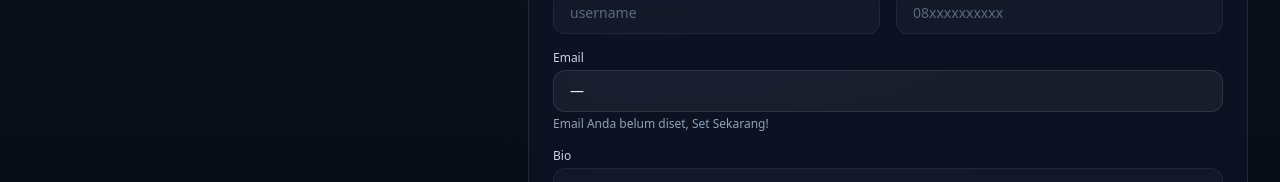
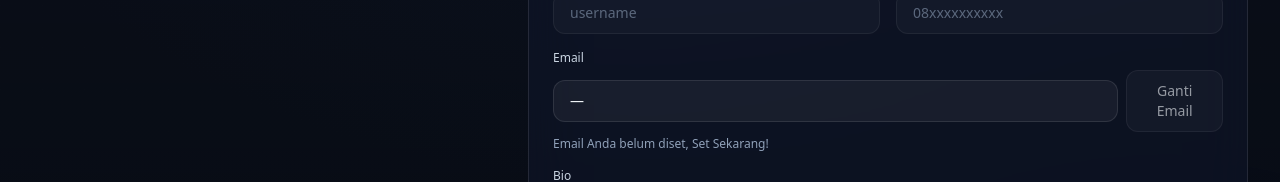
Before and after one commit to fafa123id/ubmager-fe, a Nuxt app: page /profile in a window 1280 px wide. Shown: the part 565-747 px from the top of the page. Built offline with nearby package versions, Linux system fonts and the light colour scheme; no server answers.

Commit message:
Enhance profile page: add email change button and improve layout

```diff
--- a/app/pages/profile/index.vue
+++ b/app/pages/profile/index.vue
@@ -39,14 +39,14 @@ const verificationEmail = async () => {
   }
 };
 const { $api } = useNuxtApp();
-const fetching = () =>{
+const fetching = () => {
   loading.value = true;
   useSwal().showLoading();
   fetchUser().finally(() => {
     loading.value = false;
     useSwal().close();
   });
-}
+};
 /* ----- State ----- */
 const loading = ref(true);
 const saving = ref(false);
@@ -572,9 +572,23 @@ const showUnlinkGoogleModal = ref(false);
 
               <div class="sm:col-span-2">
                 <label class="mb-1 block text-xs text-slate-300">Email</label>
-                <h2 class="w-full rounded-xl border border-white/10 bg-white/5 px-4 py-2.5 text-sm text-slate-100 placeholder:text-slate-400 outline-none ring-1 ring-transparent focus:ring-indigo-400">
-                  {{ userObject.email || "—" }}
-                </h2>
+                <div class="flex items-center gap-2">
+                  <h2
+                    class="w-full rounded-xl border border-white/10 bg-white/5 px-4 py-2.5 text-sm text-slate-100 placeholder:text-slate-400 outline-none ring-1 ring-transparent focus:ring-indigo-400"
+                  >
+                    {{ userObject.email || "—" }}
+                  </h2>
+                  <button
+                    type="button"
+                    @click=""
+                    :disabled="loading"
+                    class="cursor-pointer inline-flex items-center gap-2 rounded-xl border border-white/10 bg-white/5 px-4 py-2.5 text-sm text-slate-100 hover:bg-white/10 focus:outline-none focus-visible:ring-2 focus-visible:ring-indigo-400 disabled:cursor-not-allowed disabled:opacity-60"
+                    title="Ganti email"
+                  >
+                    Ganti Email
+                  </button>
+                </div>
+
                 <p class="mt-1 text-xs text-slate-400">
                   <span v-if="!userObject.email">
                     Email Anda belum diset, Set Sekarang!
```
